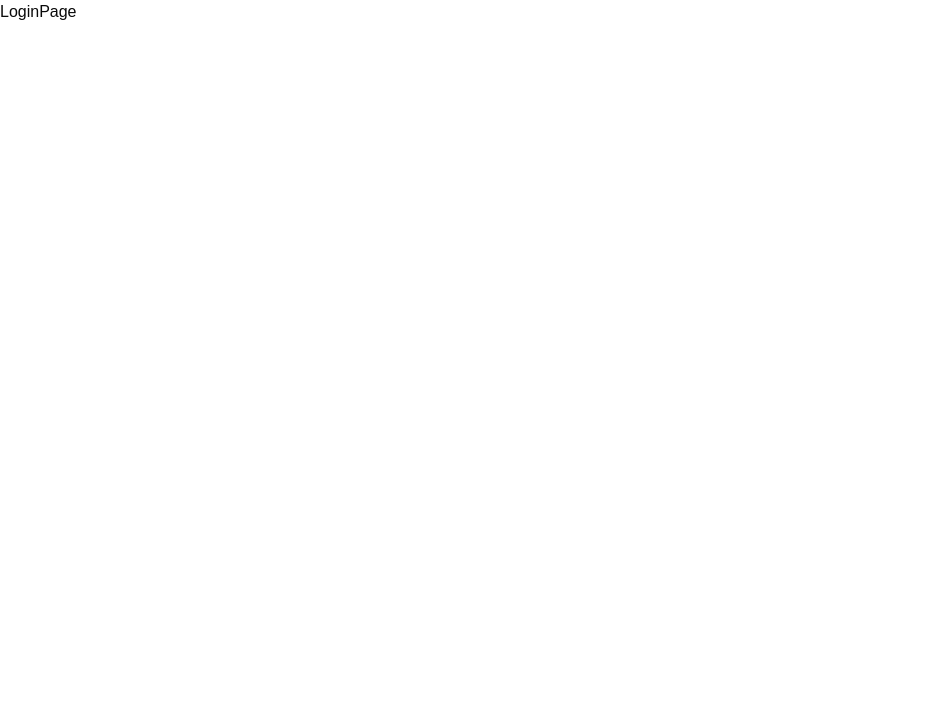
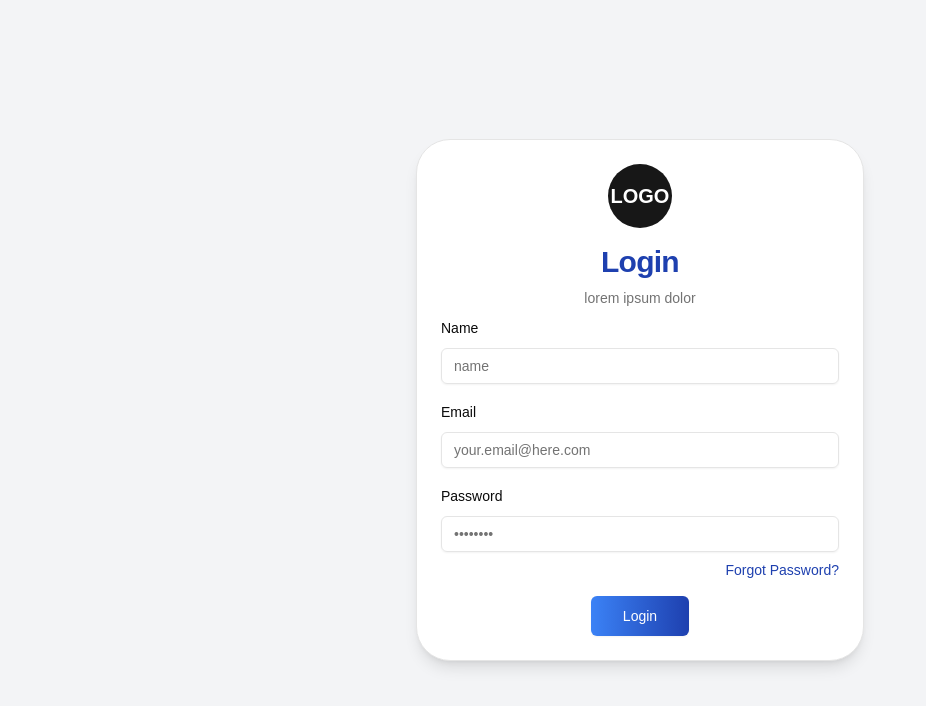
Before and after one commit to justmhie/adto-client, a Next.js app: page /login in a window 1280 px wide. Shown: the top 706 px of the page, without its empty margins (0-926 px from the left). Built offline with nearby package versions, Linux system fonts and the light colour scheme.

Commit message:
Features: - form validation - User client log in. - Forgot password redirects to reset password page.

```diff
--- a/app/(auth)/login/page.tsx
+++ b/app/(auth)/login/page.tsx
@@ -1,9 +1,194 @@
-import React from 'react'
+"use client";
 
-const LoginPage = () => {
-    return (
-        <div>LoginPage</div>
-    )
+import React, { useEffect, useState } from "react";
+import { useRouter, useSearchParams } from "next/navigation";
+import { z } from "zod";
+import { zodResolver } from "@hookform/resolvers/zod";
+import { useForm } from "react-hook-form";
+import { Button } from "@/components/ui/button";
+import { Input } from "@/components/ui/input";
+import {
+  Card,
+  CardContent,
+  CardDescription,
+  CardHeader,
+  CardTitle,
+} from "@/components/ui/card";
+import {
+  Form,
+  FormControl,
+  FormField,
+  FormItem,
+  FormLabel,
+  FormMessage,
+} from "@/components/ui/form";
+import {
+  Dialog,
+  DialogContent,
+  DialogHeader,
+  DialogTitle,
+} from "@/components/ui/dialog";
+import { loginClientUser } from "@/client/services/loginService";
+import Link from "next/link";
+
+// Login form schema
+const formSchema = z.object({
+  email: z
+    .string()
+    .min(1, { message: "Email is required" })
+    .email({ message: "Please enter a valid email address" }),
+  password: z.string().min(1, { message: "Password is required" }),
+});
+
+export default function AdminLogin() {
+  const router = useRouter();
+  const searchParams = useSearchParams();
+  const [showLoginModal, setShowLoginModal] = useState(false);
+  const [authError, setAuthError] = useState<string | null>(null);
+
+  useEffect(() => {
+    if (searchParams.get("reason") === "auth") {
+      setShowLoginModal(true);
+    }
+  }, [searchParams]);
+
+  const form = useForm<z.infer<typeof formSchema>>({
+    resolver: zodResolver(formSchema),
+    defaultValues: {
+
+      email: "",
+      password: "",
+    },
+  });
+
+  async function onSubmit(values: z.infer<typeof formSchema>) {
+    setAuthError(null);
+    try {
+      const response = await loginClientUser(values);
+      if (response.auth_token) {
+        router.push("/test/dashboard");
+      } else {
+        setAuthError("Authentication failed");
+      }
+    } catch (error) {
+      if (error instanceof Error) {
+        if (error.message === "Login failed") {
+          setAuthError("Invalid email or password");
+        } else if (error.message.includes("500")) {
+          setAuthError("Server error. Please try again later.");
+        } else {
+          setAuthError("Invalid email or password.");
+        }
+      } else {
+        setAuthError("An unexpected error occurred");
+      }
+      console.error("Login error:", error);
+    }
+  }
+
+  return (
+    <div className="flex items-center justify-center min-h-screen bg-gray-100">
+      <Dialog open={showLoginModal} onOpenChange={setShowLoginModal}>
+        <DialogContent>
+          <DialogHeader>
+            <DialogTitle>Please log in to continue</DialogTitle>
+          </DialogHeader>
+        </DialogContent>
+      </Dialog>
+      <Card className="w-full max-w-md rounded-[34px] shadow-lg">
+        <CardHeader className="flex flex-col items-center space-y-2 pb-2">
+          <div className="flex flex-col items-center">
+            <div className="w-16 h-16 mb-4">
+              {/* Replace with your actual logo */}
+              <div className="w-full h-full bg-primary rounded-full flex items-center justify-center">
+                <span className="text-white text-xl font-bold">LOGO</span>
+              </div>
+            </div>
+            <CardTitle className="text-3xl text-blue-800 font-bold">
+              Login
+            </CardTitle>
+          </div>
+          <div>
+            <CardDescription>lorem ipsum dolor</CardDescription>
+          </div>
+        </CardHeader>
+
+        <CardContent>
+          <Form {...form}>
+            <form onSubmit={form.handleSubmit(onSubmit)} className="space-y-4">
+              {authError && (
+                <div className="p-3 rounded-md bg-destructive/15 text-destructive text-sm">
+                  {authError}
+                </div>
+              )}
+              <FormField
+                render={({ field }) => (
+                  <FormItem>
+                    <FormLabel>Name</FormLabel>
+                    <FormControl>
+                      <Input placeholder="name" {...field} />
+                    </FormControl>
+                  </FormItem>
+                )}
+                name={""}
+              />
+
+              <FormField
+                control={form.control}
+                name="email"
+                render={({ field }) => (
+                  <FormItem>
+                    <FormLabel>Email</FormLabel>
+                    <FormControl>
+                      <Input placeholder="your.email@here.com" {...field} />
+                    </FormControl>
+                    <FormMessage />
+                  </FormItem>
+                )}
+              />
+
+              <FormField
+                control={form.control}
+                name="password"
+                render={({ field }) => (
+                  <FormItem>
+                    <FormLabel>Password</FormLabel>
+                    <FormControl>
+                      <Input
+                        type="password"
+                        placeholder="••••••••"
+                        {...field}
+                      />
+                    </FormControl>
+                    <FormMessage />
+                    <div className="flex justify-end w-full">
+                      <Link
+                        className="text-blue-800 text-sm"
+                        href="/reset-password"
+                      >
+                        Forgot Password?
+                      </Link>
+                    </div>
+                  </FormItem>
+                )}
+              />
+
+              <div className="flex justify-center w-full text-white">
+                <div className="flex justify-center w-full">
+                  <Button
+                    variant="secondary"
+                    size="lg"
+                    type="submit"
+                    className="bg-gradient-to-r from-blue-500 to-blue-800 hover:from-blue-600 hover:to-blue-900 text-white border-0"
+                  >
+                    Login
+                  </Button>
+                </div>
+              </div>
+            </form>
+          </Form>
+        </CardContent>
+      </Card>
+    </div>
+  );
 }
-
-export default LoginPage
--- a/client/config.ts
+++ b/client/config.ts
@@ -1,2 +1,2 @@
 export const BASE_URL =
-  process.env.BACKEND_BASE_URL || "http://localhost:8080/api";
+  process.env.BACKEND_BASE_URL || "http://localhost:8000/api";
```
Also changed, not shown: app/test/dashboard/page.ts (added), 1 other file (tests, documents, lock files or other folders).
